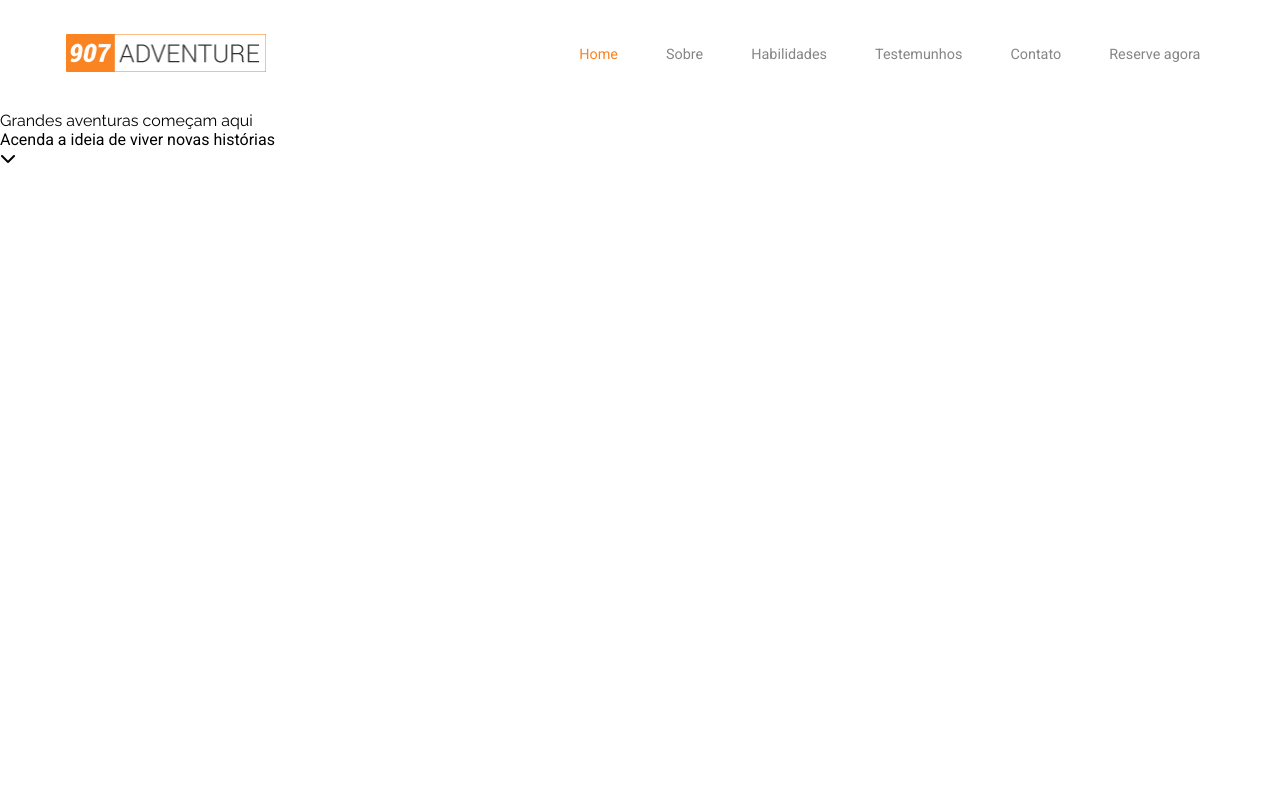
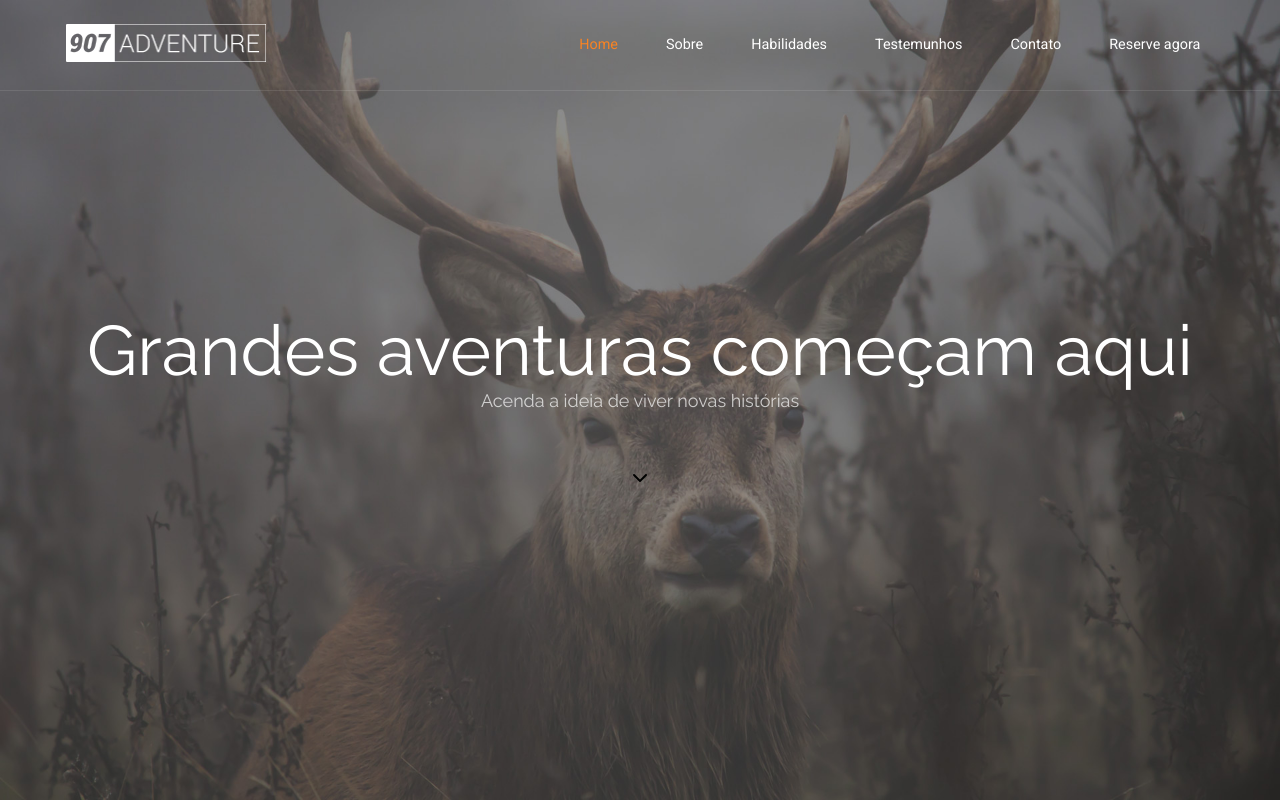
Before and after one commit to ifatinha/adventure, a plain HTML site: page index.html in a window 1280 px wide. Drawn offline with Linux system fonts and the light colour scheme.

Commit message:
seção main.html

```diff
--- a/css/base/fontes.css
+++ b/css/base/fontes.css
@@ -6,6 +6,7 @@
     --fonte-20: 1.625rem;
     --fonte-24: 1.5rem;
     --fonte-35: 2.187rem;
+    --fonte-40: 2.5rem;
     --fonte-50: 3.125rem;
     --fonte-70: 4.375rem;
 }
--- a/css/base/global.css
+++ b/css/base/global.css
@@ -7,3 +7,7 @@
 .flex {
     display: flex;
 }
+
+.btn--redondo{
+
+}
--- a/css/layout/header.css
+++ b/css/layout/header.css
@@ -1,11 +1,14 @@
+.header__bg {
+    border-bottom: 1px solid rgba(255, 255, 255, 0.1);
+    position: absolute;
+    width: 100%;
+}
+
 .header {
     align-items: center;
-    background-color: transparent;
-    border-bottom: 1px solid rgba(255, 255, 255, 0.1);
     flex-wrap: wrap;
     justify-content: space-between;
-    padding: 30px 2%;
-    position: relative;
+    padding: 20px 2%;
     width: 100%;
     z-index: 9;
 }
@@ -25,7 +28,7 @@
 }
 
 .menu--desktop__item {
-    color: var(--gray-01);
+    color: var(--white-01);
     display: inline-block;
     font-size: var(--fonte-15);
     line-height: 50px;
@@ -47,7 +50,7 @@ a.selecionado {
 }
 
 .header__mobile i {
-    color: var(--yellow-01);
+    color: var(--white-01);
     font-size: var(--fonte-35);
 }
 
--- /dev/null
+++ b/css/layout/main.css
@@ -0,0 +1,39 @@
+.main {
+    align-items: center;
+    background: url("/assets/images/adventure-bg-1.jpg") no-repeat center;
+    background-attachment: fixed;
+    background-position: center;
+    background-size: cover;
+    flex-direction: column;
+    height: 100%;
+    justify-content: center;
+    padding: 0 2%;
+    word-wrap: break-word;
+    width: 100%;
+}
+
+.main--titulo {
+    color: var(--white-01);
+    font-family: 'Raleway', sans-serif;
+    font-size: var(--fonte-70);
+    line-height: 75px;
+
+    text-align: center;
+}
+
+.main--paragrafo {
+    color: rgba(255,255,255,0.7);
+    font-family: 'Raleway', sans-serif;
+    font-size: var(--fonte-18);
+    line-height: 25px;
+    margin-bottom: 55px;
+    text-align: center;
+}
+
+@media screen and (max-width: 800px) {
+    .main--titulo{
+        font-size: var(--fonte-40);
+        line-height: 50px;
+        margin-bottom: 10px;
+    }
+}
--- a/css/root.css
+++ b/css/root.css
@@ -9,3 +9,4 @@
 
 /* Layout */
 @import "layout/header.css";
+@import "layout/main.css";
--- a/index.html
+++ b/index.html
@@ -14,10 +14,10 @@
 </head>
 
 <body>
-    <header class="">
+    <header class="header__bg">
         <div class="container flex header">
             <div class="header__logo">
-                <a href="./index.html"><img src="assets/images/logo-adventure-main.png" alt="Logo 907-Adventure" width="200"
+                <a href="./index.html"><img src="assets/images/logo-adventure-alt.png" alt="Logo 907-Adventure" width="200"
                         height="38"></a>
             </div>
             <nav class="header__menu">
@@ -45,10 +45,10 @@
         </div>
     </header>
 
-    <main id="home">
-        <h1>Grandes aventuras começam aqui</h1>
-        <p>Acenda a ideia de viver novas histórias</p>
-        <a href="#"><i class="fa-sharp fa-solid fa-chevron-down"></i></a>
+    <main id="home" class="flex main">
+        <h1 class="main--titulo">Grandes aventuras começam aqui</h1>
+        <p class="main--paragrafo">Acenda a ideia de viver novas histórias</p>
+        <a href="#" class="btn--redondo"><i class="fa-sharp fa-solid fa-chevron-down"></i></a>
     </main>
 </body>
 
```
